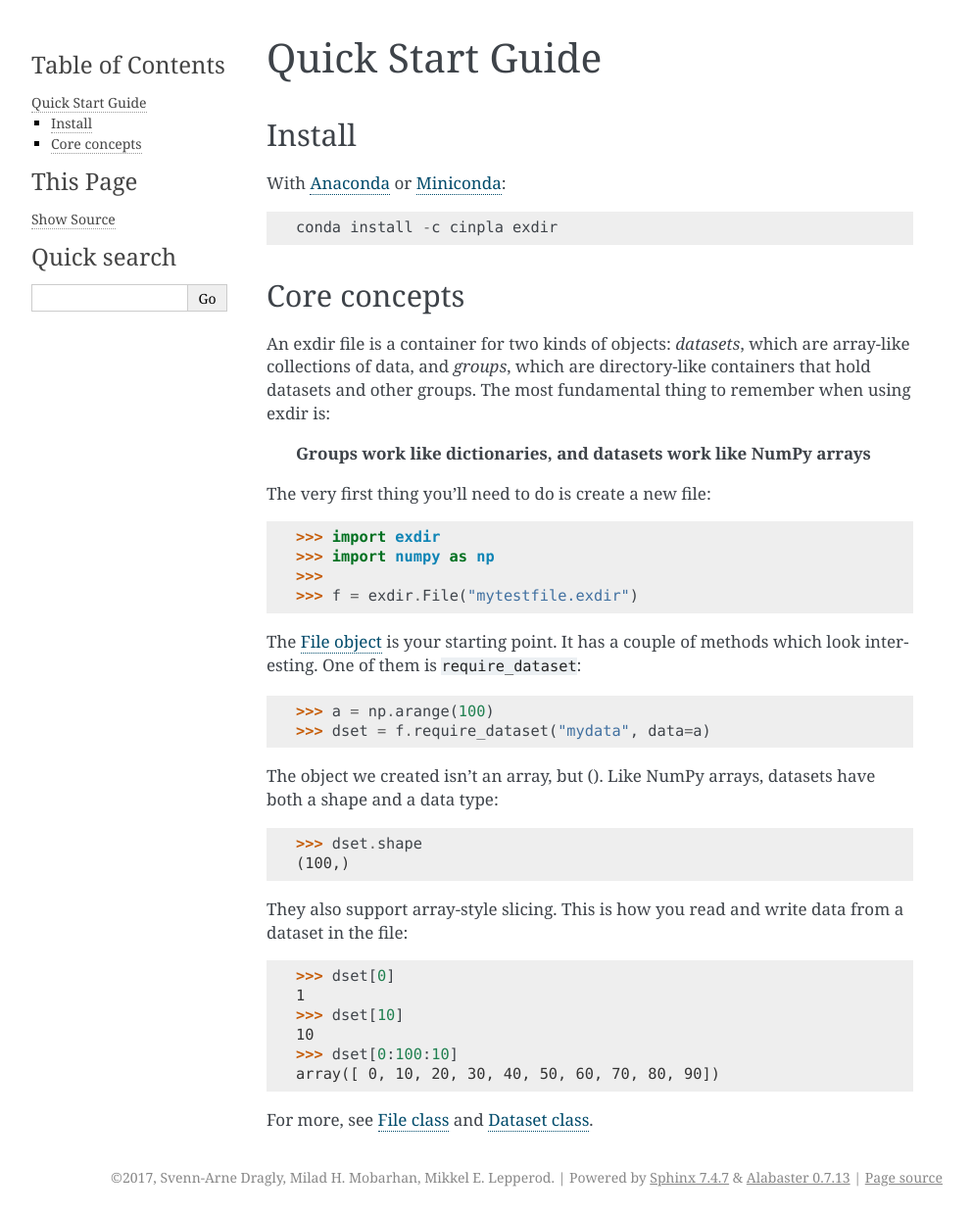
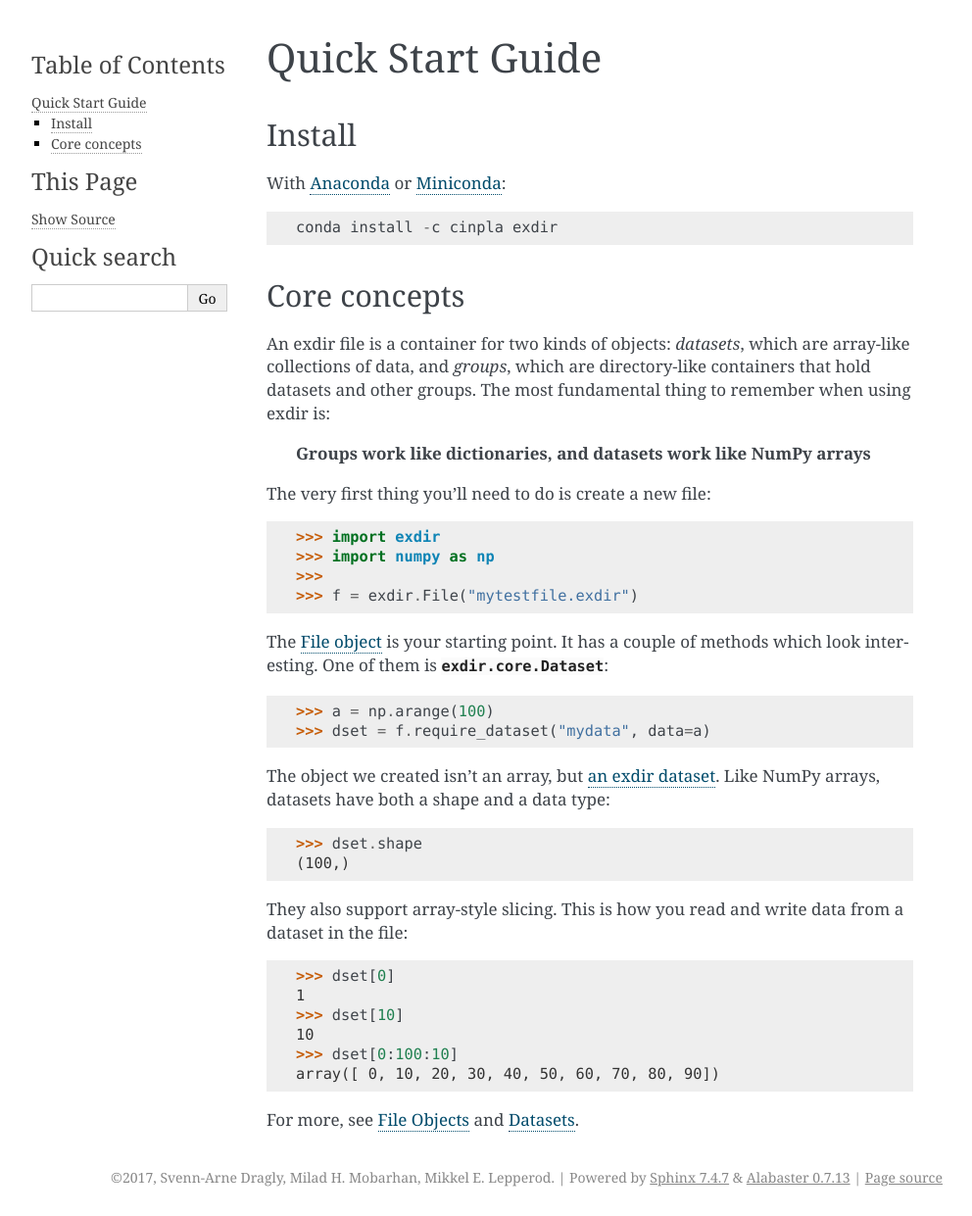
Before and after one commit to CINPLA/exdir, a Sphinx documentation site: the page built from docs/quick.rst, in a window 1280 px wide. Shown: the whole page at 98% size, without its empty margins (148-1140 px from the left). Built offline with Sphinx 7.4.7, drawn with Linux system fonts in a browser that asks for light colours.

Commit message:
updates in doc

```diff
--- a/docs/attributes.rst
+++ b/docs/attributes.rst
@@ -2,8 +2,9 @@
 
 .. _attributes:
 
-Attribute class
-===============
+Attributes
+==========
+
 .. autoclass:: exdir.core.Attribute
    :members:
    :undoc-members:
--- a/docs/dataset.rst
+++ b/docs/dataset.rst
@@ -2,8 +2,8 @@
 
 .. _dataset:
 
-Dataset class
-=============
+Datasets
+========
 
 This is data set class.
 
--- a/docs/file.rst
+++ b/docs/file.rst
@@ -2,8 +2,8 @@
 
 .. _file:
 
-File class
-==========
+File Objects
+============
 
 .. autoclass:: exdir.core.File
    :members:
--- a/docs/group.rst
+++ b/docs/group.rst
@@ -2,8 +2,8 @@
 
 .. _group:
 
-Group class
-=============
+Groups
+======
 .. autoclass:: exdir.core.Group
    :members:
    :undoc-members:
--- a/docs/quick.rst
+++ b/docs/quick.rst
@@ -32,12 +32,12 @@
     >>> f = exdir.File("mytestfile.exdir")
 
 The :ref:`File object <file>` is your starting point.  It has a couple of
-methods which look interesting.  One of them is ``require_dataset``::
+methods which look interesting.  One of them is :py:class:`exdir.core.Dataset`::
 
     >>> a = np.arange(100)
     >>> dset = f.require_dataset("mydata", data=a)
 
-The object we created isn't an array, but ().
+The object we created isn't an array, but :ref:`an exdir dataset<dataset>`.
 Like NumPy arrays, datasets have both a shape and a data type:
 
     >>> dset.shape
```
Also changed, not shown: docs/index.rst (+10 -16 lines), 1 other file.
